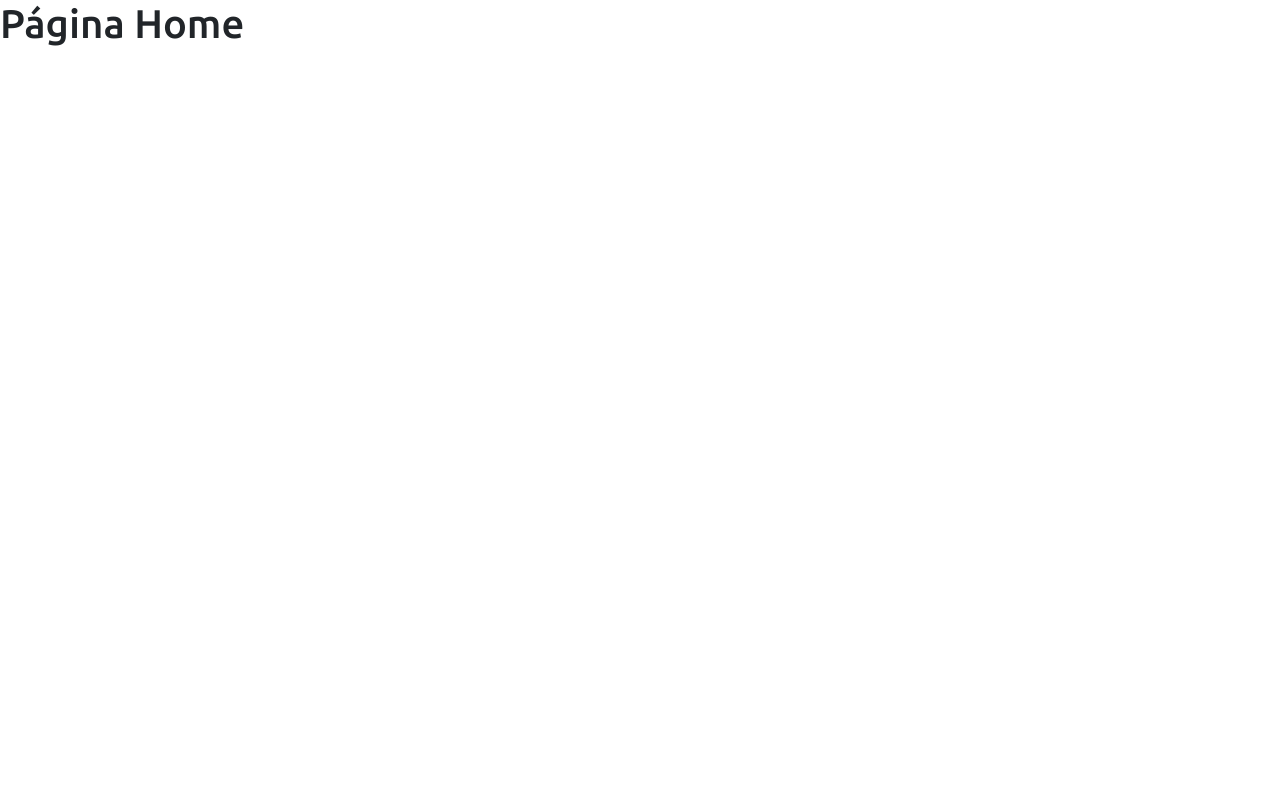
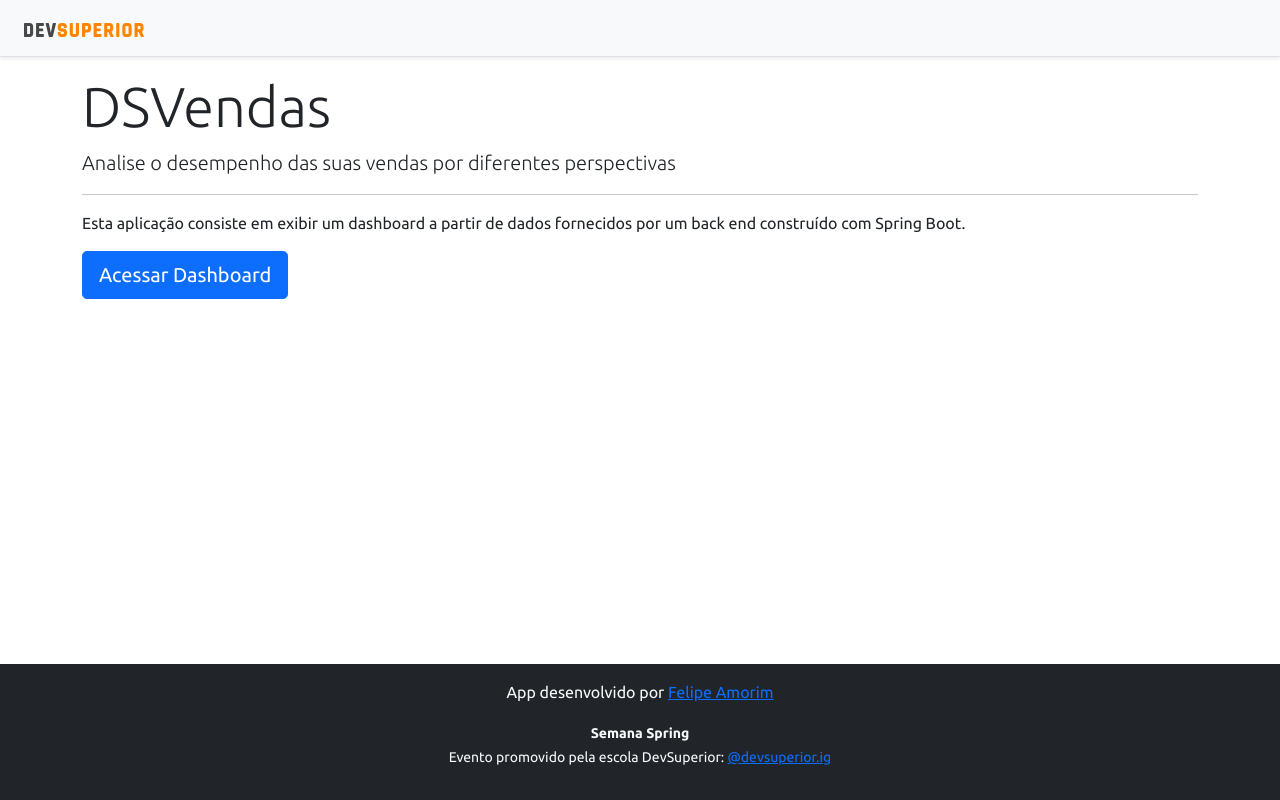
Before and after one commit to FelipeLacerdaAmorim/DSVendas, a React (Create React App) app in the folder frontend/: page / in a window 1280 px wide. Built offline with nearby package versions, Linux system fonts and the light colour scheme.

Commit message:
Home, navigation

```diff
--- a/frontend/src/components/NavBar/index.tsx
+++ b/frontend/src/components/NavBar/index.tsx
@@ -1,9 +1,12 @@
 import ImgDsDark from 'assets/img/ds-dark.svg';
+import { Link } from 'react-router-dom';
 const NavBar = () => {
     return (
       <div className="d-flex flex-column flex-md-row align-items-center p-3 px-md-4 mb-3 bg-light border-bottom shadow-sm">
         <nav className="my-2 my-md-0 mr-md-3">
+          <Link to="/">
             <img src={ImgDsDark} alt="DevSuperior" width="120"/>
+          </Link>
         </nav>
       </div>
     );
--- a/frontend/src/pages/Home/index.tsx
+++ b/frontend/src/pages/Home/index.tsx
@@ -1,9 +1,25 @@
+import Footer from "components/Footer";
+import NavBar from "components/NavBar";
+import { Link } from "react-router-dom";
+
 const Home = () => {
-    return (
-      <div >
-        <h1>Página Home</h1>
+  return (
+    <>
+    <NavBar />
+    <div className="container">
+      <div className="jumbotron">
+        <h1 className="display-4">DSVendas</h1>
+        <p className="lead">Analise o desempenho das suas vendas por diferentes perspectivas</p>
+        <hr />
+        <p>Esta aplicação consiste em exibir um dashboard a partir de dados fornecidos por um back end construído com Spring Boot.</p>
+        <Link className="btn btn-primary btn-lg" to="/dashboard">
+          Acessar Dashboard
+        </Link>
       </div>
-    );
+    </div>
+    <Footer />
+    </>
+  );
 }
 
 export default Home;
```
